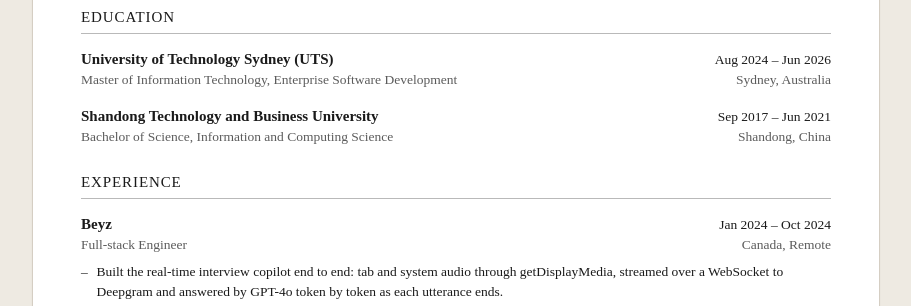
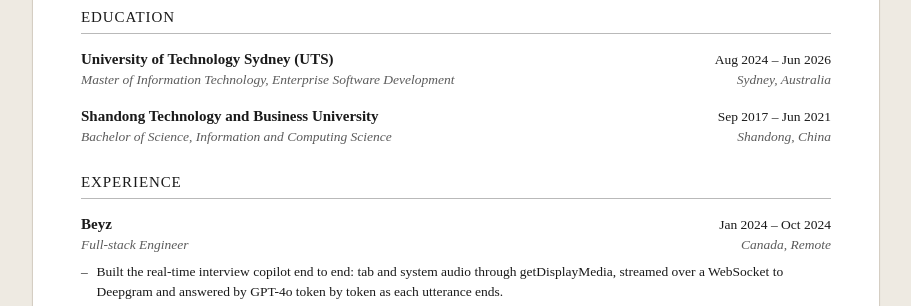
Before and after one commit to Fzgt/apollo, a React (Vite) app: page /cv in a window 1280 px wide. Shown: the part 469-775 px from the top of the page, without its empty margins (184-1095 px from the left). Built offline with nearby package versions, Linux system fonts and the light colour scheme.

Commit message:
fix: 简历页职位与地点行改斜体，对齐 PDF

```diff
--- a/src/components/resume/ResumeSheet.tsx
+++ b/src/components/resume/ResumeSheet.tsx
@@ -70,10 +70,11 @@
 /** 中文补在英文后面，跟原句同一行——地点、职位这类短语这样读最省地方 */
 function Inline({ zh, bilingual }: { zh?: string; bilingual: boolean }) {
   if (!bilingual || !zh) return null;
+  // 中文不跟着斜：无衬线中文没有真正的斜体，浏览器只会硬拉一个伪斜体
   return (
     <span
       lang="zh-CN"
-      className="ml-1.5 font-sans text-[12.5px] text-[#6b6b6b]"
+      className="ml-1.5 font-sans text-[12.5px] not-italic text-[#6b6b6b]"
     >
       {zh}
     </span>
@@ -100,8 +101,9 @@
         </span>
       </div>
 
+      {/* 职位和地点这行在 PDF 里是 Times-Italic + #5C5C5C，纸面照抄 */}
       {(entry.subtitle || entry.subMeta) && (
-        <div className="flex items-baseline justify-between gap-4 text-[13.5px] text-[#5b5b5b]">
+        <div className="flex items-baseline justify-between gap-4 text-[13.5px] italic text-[#5b5b5b]">
           <span>
             {entry.subtitle?.en}
             <Inline zh={entry.subtitle?.zh} bilingual={bilingual} />
```
